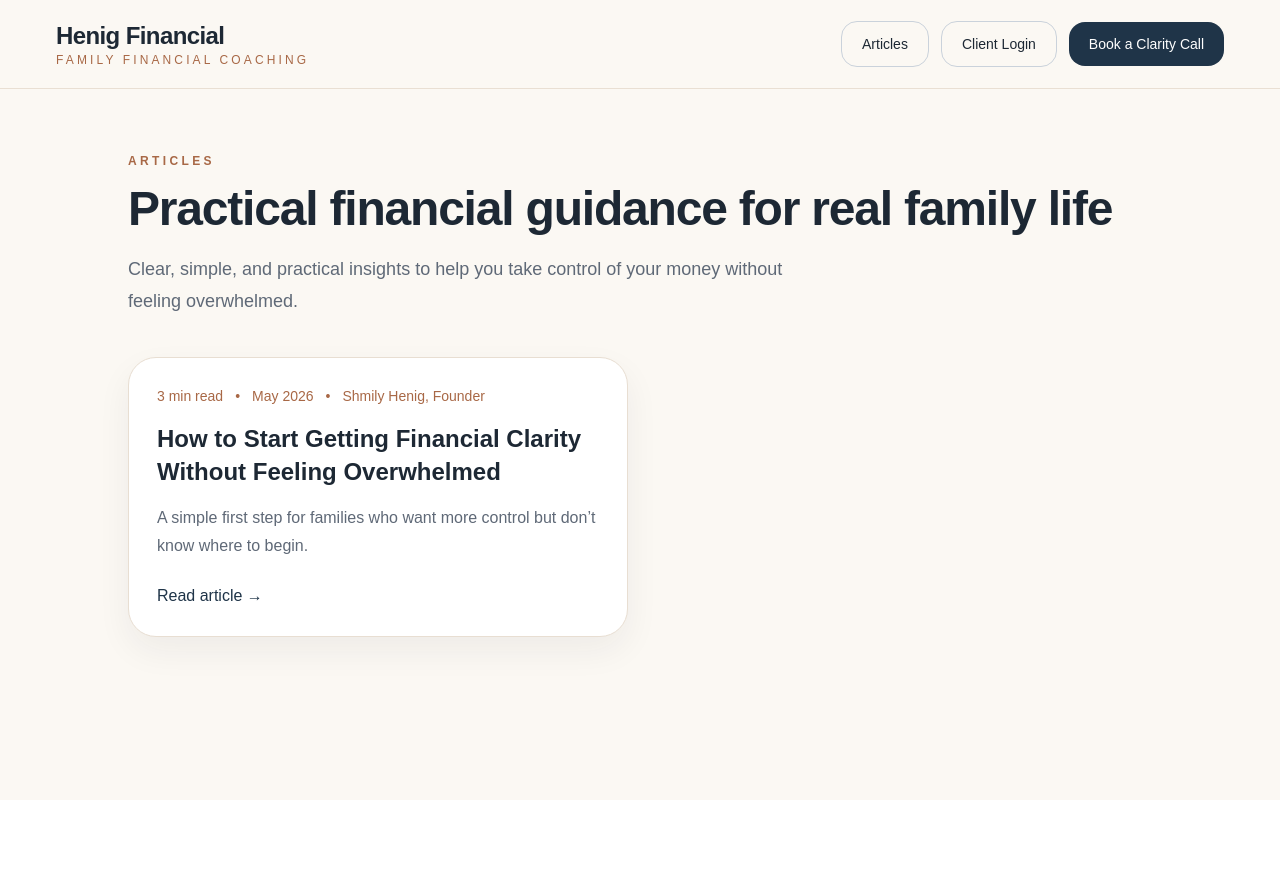
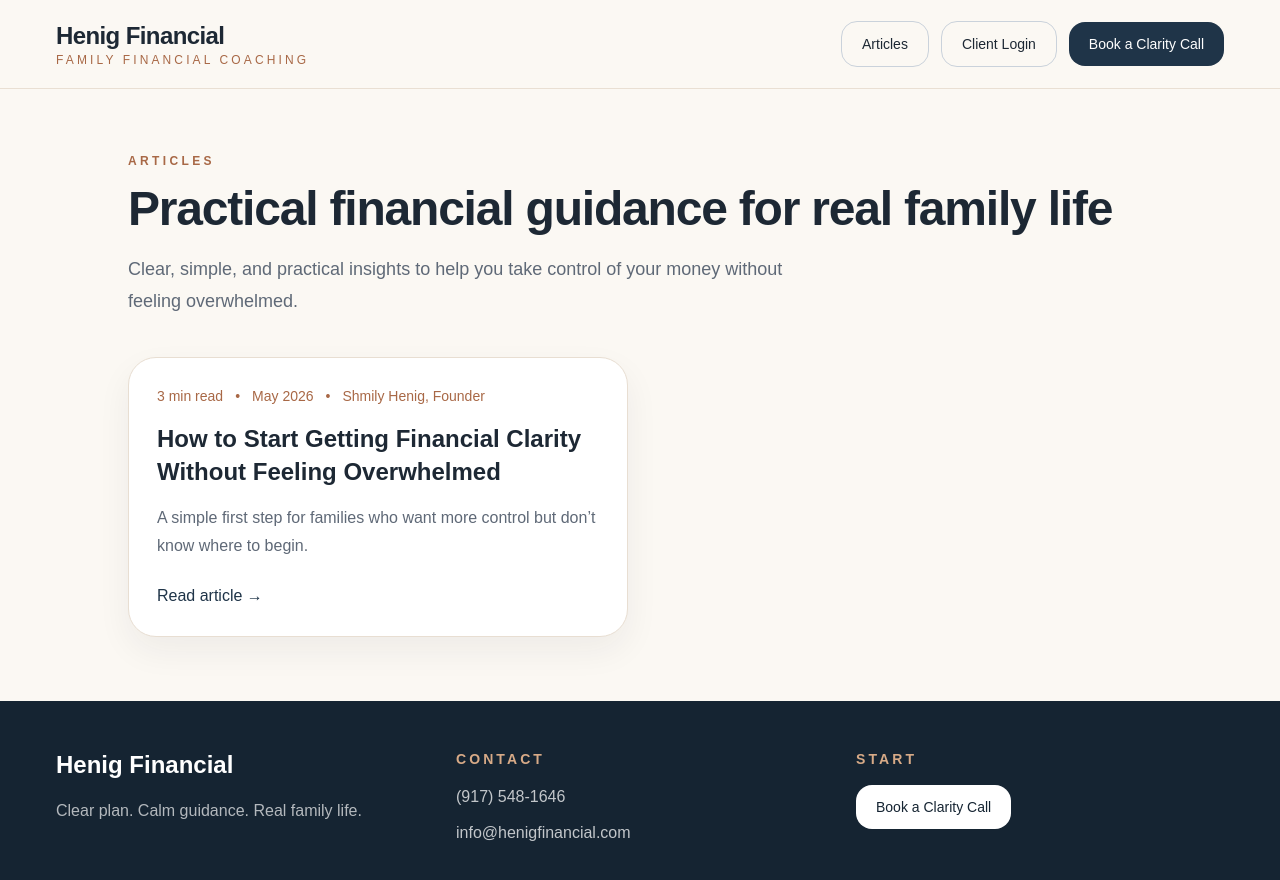
Before and after one commit to samuelhenig/henig-financial, a Next.js app: page /articles in a window 1280 px wide. Shown: the top 880 px of the page. Before the commit the page ends 800 px from the top, so only its background shows below. Built offline with nearby package versions, Linux system fonts and the light colour scheme.

Commit message:
Update page.js

```diff
--- a/src/app/articles/page.js
+++ b/src/app/articles/page.js
@@ -1,4 +1,5 @@
 import Header from "../components/Header";
+import Footer from "../components/Footer";
 import { articles } from "../data/articles";
 
 export default function ArticlesPage() {
@@ -18,7 +19,8 @@ export default function ArticlesPage() {
             </h1>
 
             <p className="mt-5 max-w-2xl text-lg leading-8 text-[#5F6977]">
-              Clear, simple, and practical insights to help you take control of your money without feeling overwhelmed.
+              Clear, simple, and practical insights to help you take control of
+              your money without feeling overwhelmed.
             </p>
           </div>
 
@@ -55,6 +57,8 @@ export default function ArticlesPage() {
           </div>
         </div>
       </section>
+
+      <Footer />
     </main>
   );
 }
```
